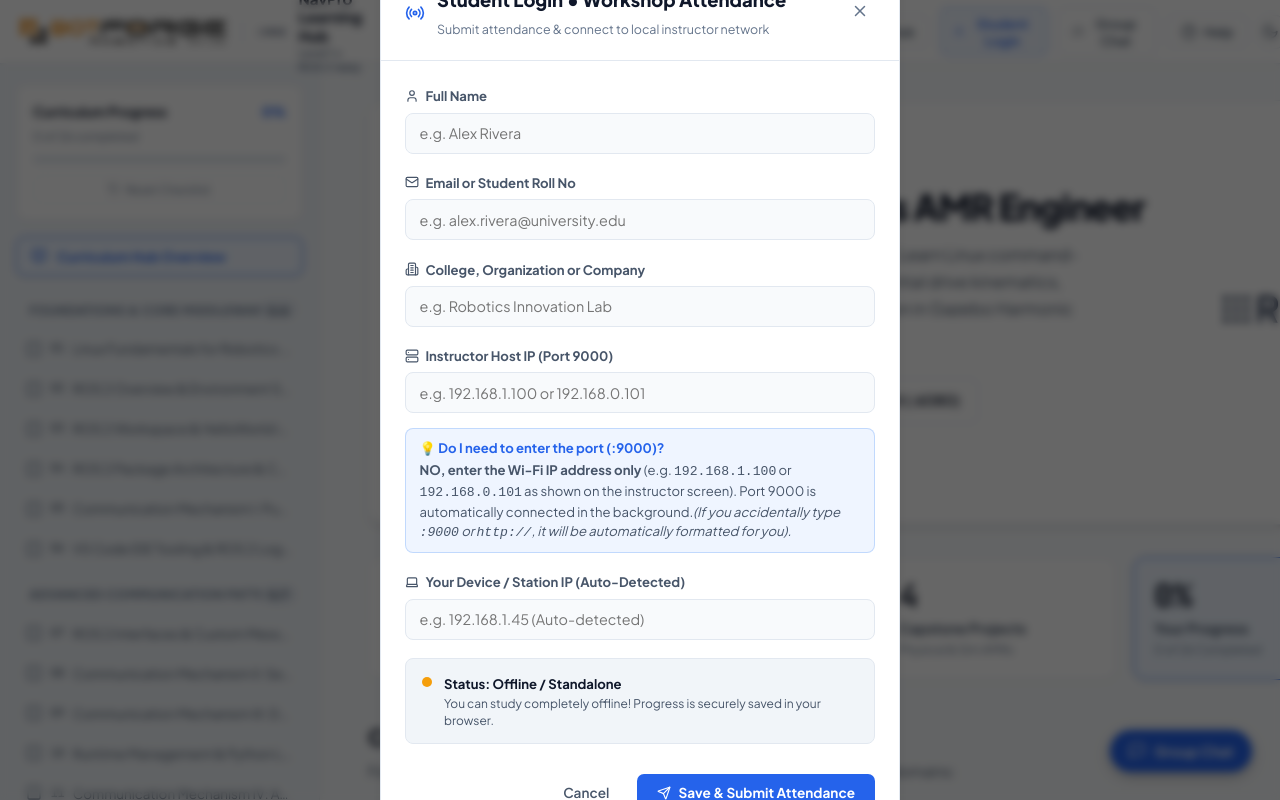
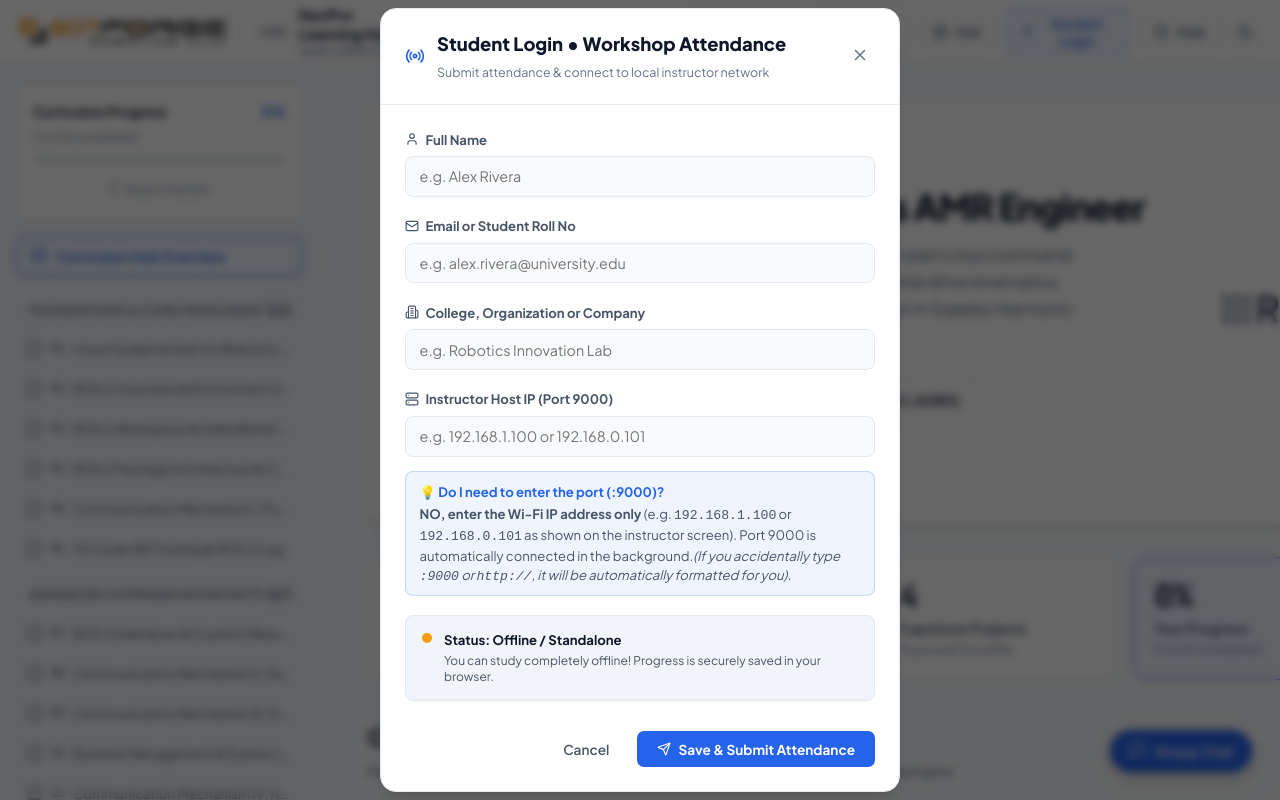
Before and after one commit to botforge-robotics/ros2-navpro-tutorials-basic-amr, a React (Vite) app in the folder lms/: page / in a window 1280 px wide. Shown: the top 800 px of the page. Built offline with nearby package versions, Linux system fonts and the light colour scheme.

Commit message:
fix(ui): remove redundant navbar chat button and auto-detect client IP silently in registration modal

```diff
--- a/lms/src/components/Navbar.jsx
+++ b/lms/src/components/Navbar.jsx
@@ -12,8 +12,6 @@ import {
   Menu,
   User,
   HelpCircle,
-  MessageSquare,
-  Hand,
   Activity
 } from 'lucide-react';
 
@@ -231,42 +229,6 @@ export function Navbar({
           </span>
         </button>
 
-        {/* Live Group Chat & Raise Hand Button */}
-        <button
-          onClick={onOpenChatModal}
-          className={`nav-action-btn chat-nav-btn ${studentInfo?.registered && connectionStatus === 'connected' ? 'synced' : 'locked'}`}
-          title={
-            studentInfo?.registered && connectionStatus === 'connected'
-              ? (isHandRaised ? "Hand Raised! Click to view group chat or lower hand." : "Open Workshop Group Chat & Raise Hand")
-              : "Group Chat requires active attendance login with instructor host"
-          }
-          style={{
-            position: 'relative',
-            background: isHandRaised ? 'rgba(245, 158, 11, 0.2)' : undefined,
-            borderColor: isHandRaised ? '#f59e0b' : undefined,
-            color: isHandRaised ? '#b45309' : undefined
-          }}
-        >
-          {isHandRaised ? <Hand size={16} /> : <MessageSquare size={16} />}
-          <span>{isHandRaised ? 'Hand Raised' : 'Group Chat'}</span>
-          {unreadChatCount > 0 && !isHandRaised && (
-            <span style={{
-              position: 'absolute',
-              top: -4,
-              right: -4,
-              background: 'var(--accent-primary)',
-              color: '#fff',
-              fontSize: '0.7rem',
-              fontWeight: 800,
-              padding: '1px 5px',
-              borderRadius: 10,
-              lineHeight: 1
-            }}>
-              {unreadChatCount}
-            </span>
-          )}
-        </button>
-
         {/* Help & FAQ Button */}
         <button
           onClick={onOpenHelpModal}
--- a/lms/src/components/RegistrationModal.jsx
+++ b/lms/src/components/RegistrationModal.jsx
@@ -9,8 +9,7 @@ import {
   Server,
   User,
   Mail,
-  Building2,
-  Laptop
+  Building2
 } from 'lucide-react';
 import { detectLocalIp } from '../hooks/useInstructorSync';
 
@@ -209,19 +208,6 @@ export function RegistrationModal({
                 </div>
               </div>
 
-              <div className="form-group">
-                <label>
-                  <Laptop size={14} />
-                  <span>Your Device / Station IP (Auto-Detected)</span>
-                </label>
-                <input
-                  type="text"
-                  placeholder="e.g. 192.168.1.45 (Auto-detected)"
-                  value={formData.client_ip}
-                  onChange={e => setFormData({ ...formData, client_ip: e.target.value })}
-                />
-              </div>
-
               {errorMessage && (
                 <div style={{
                   background: '#fef2f2',
```
Also changed, not shown: 5 other files (tests, documents, lock files or other folders).
